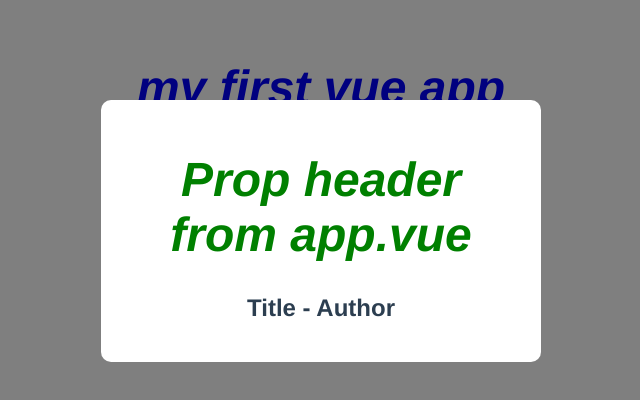
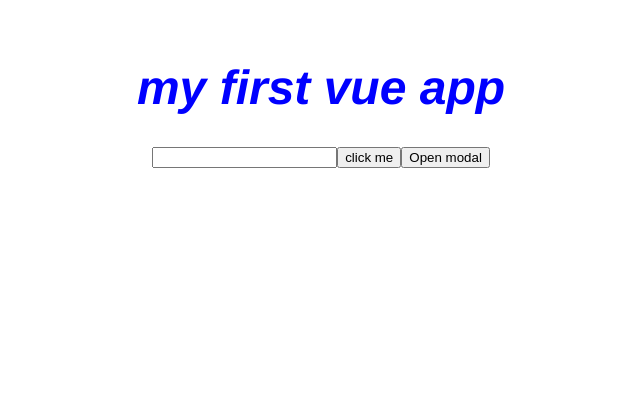
Before and after one commit to bavShehata/learning-vue, a Vue app: page / in a window 1280 px wide. Shown: the top 400 px of the page, without its empty margins (319-959 px from the left). Built offline with nearby package versions, Linux system fonts and the light colour scheme.

Commit message:
emitting custom events

```diff
--- a/src/App.vue
+++ b/src/App.vue
@@ -2,7 +2,10 @@
   <h1>{{ title }}</h1>
   <input type="text" ref="name" />
   <button @click="handleClick">click me</button>
-  <Modal :header="header" :book="['Title', 'Author']" />
+  <div v-if="showModal">
+    <Modal :header="header" :book="['Title', 'Author']" @close="toggleModal" />
+  </div>
+  <button @click="toggleModal">Open modal</button>
 </template>
 
 <script>
@@ -15,11 +18,15 @@
     return {
       title: "my first vue app",
       header: "Prop header from app.vue ",
+      showModal: false,
     };
   },
   methods: {
     handleClick() {
       console.log(this.$refs.name);
+    },
+    toggleModal() {
+      this.showModal = !this.showModal;
     },
   },
 };
--- a/src/components/Modal.vue
+++ b/src/components/Modal.vue
@@ -1,5 +1,5 @@
 <template>
-  <div class="backdrop">
+  <div class="backdrop" @click="closeModal">
     <div class="modal">
       <h1>{{ header }}</h1>
       <h2>{{ book[0] }} - {{ book[1] }}</h2>
@@ -10,6 +10,11 @@
 <script>
 export default {
   props: ["header", "book"],
+  methods: {
+    closeModal() {
+      this.$emit("close");
+    },
+  },
 };
 </script>
 
```
